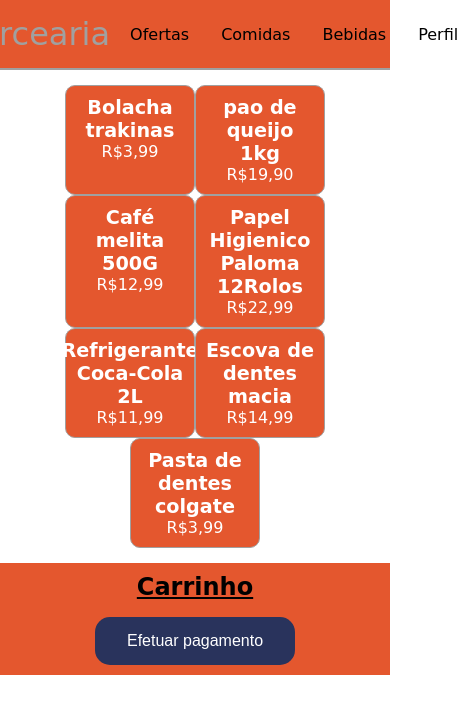
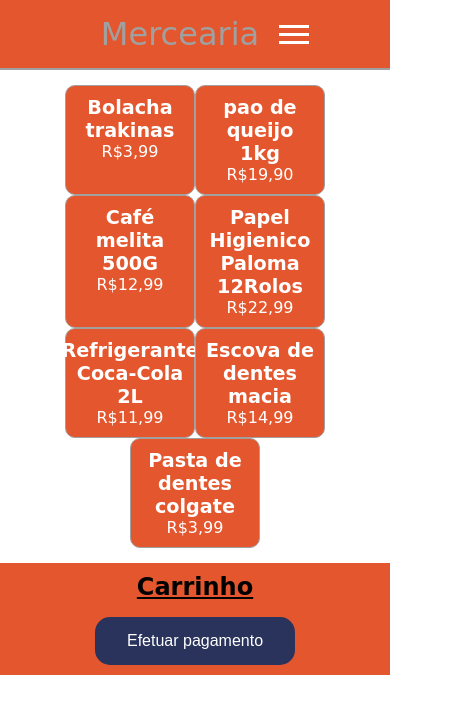
Before and after one commit to DavidEdsonDoNascimento/BakeryCRUD, a website with bundled scripts: page index.html in a window 390 px wide. Shown: the whole page, 458 px wide, since content can reach past the window. Built offline with nearby package versions, Linux system fonts and the light colour scheme; a web font is replaced by a local one.

Commit message:
adjust nav bubble

```diff
--- a/index.html
+++ b/index.html
@@ -17,13 +17,14 @@
 	</head>
 	<body>
 		<div class="header">
-			<nav>
+			<nav class="nav">
 				<a href="#" class="logo">Mercearia</a>
+				<button class="hamburger"></button>
 				<ul class="nav-list">
-					<li class="nav-item"><a href="#">Ofertas</a></li>
-					<li class="nav-item"><a href="#">Comidas</a></li>
-					<li class="nav-item"><a href="#">Bebidas</a></li>
-					<li class="nav-item"><a href="#">Perfil</a></li>
+					<li class="nav-item"><a href="#products">Ofertas</a></li>
+					<li class="nav-item"><a href="#products">Comidas</a></li>
+					<li class="nav-item"><a href="#products">Bebidas</a></li>
+					<li class="nav-item"><a href="#products">Perfil</a></li>
 				</ul>
 			</nav>
 		</div>
--- a/src/css/cart.css
+++ b/src/css/cart.css
@@ -17,6 +17,7 @@
 #cart {
     list-style: none;
     font-size: 1.2rem;
+    line-height: 1.5;
 }
 
 .btn-purchase {
--- a/src/css/main.css
+++ b/src/css/main.css
@@ -15,7 +15,6 @@
 }
 
 nav {
-    max-width: 1280px;
 	height: 70px;
 	display: flex;
 	flex-direction: row;
@@ -29,8 +28,28 @@
 	list-style: none;
 	display: flex;
 	width: 600px;
-    justify-content: space-around;
+	justify-content: space-between;
 	gap: 2rem;
+}
+
+.hamburger {
+	display: none;
+	border: none;
+	background: none;
+	border-top: 3px solid #fff;
+	cursor: pointer;
+}
+
+.hamburger::after,
+.hamburger::before {
+	content: ' ';
+	display: block;
+	width: 30px;
+	height: 3px;
+	background: #fff;
+	margin-top: 5px;
+	position: relative;
+	transition: 0.3s;
 }
 
 .nav-item a {
@@ -46,3 +65,71 @@
 	justify-content: center;
 	padding: 15px;
 }
+
+@media (max-width: 750px) {
+	.hamburger {
+		display: block;
+		z-index: 1;
+	}
+	.nav-list {
+		position: fixed;
+		top: 0;
+		left: 0;
+		width: 100vw;
+		height: 100vh;
+		background: var(--orange-400);
+		clip-path: circle(100px at 90% -15%);
+		transition: 1s ease-out;
+
+		flex-direction: column;
+		justify-content: space-around;
+		align-items: center;
+		gap: 0;
+
+		pointer-events: none;
+	}
+
+	.nav-list a {
+		font-size: 24px;
+		opacity: 0;
+	}
+
+	.nav-list li:nth-child(1) a {
+		transition: 0.5s 0.2s;
+	}
+
+	.nav-list li:nth-child(2) a {
+		transition: 0.5s 0.4s;
+	}
+
+	.nav-list li:nth-child(3) a {
+		transition: 0.5s 0.6s;
+	}
+
+	/* Estilos ativos */
+
+	.nav.active .nav-list {
+		clip-path: circle(1500px at 90% -15%);
+		pointer-events: all;
+	}
+
+	.nav.active .nav-list a {
+		opacity: 1;
+	}
+
+	.nav.active .hamburger {
+		position: fixed;
+		top: 26px;
+		right: 16px;
+		border-top-color: transparent;
+	}
+
+	.nav.active .hamburger::before {
+		transform: rotate(135deg);
+	}
+
+	.nav.active .hamburger::after {
+		transform: rotate(-135deg);
+		top: -7px;
+	}
+}
--- a/src/js/events.js
+++ b/src/js/events.js
@@ -4,12 +4,17 @@
 	document.querySelectorAll('.product-card').forEach(function (item) {
 		item.addEventListener('click', async (e) => {
 			console.log(e);
-            console.log('voi:', cart);
+			console.log('voi:', cart);
 			let productId = e.target.attributes['data-id'].value;
 			console.log(`productId:`, productId);
 			await handleProductSelected(productId, cart);
 		});
 	});
+
+	const hamburger = document.querySelector('.hamburger');
+	const nav = document.querySelector('.nav');
+
+	hamburger.addEventListener('click', () => nav.classList.toggle('active'));
 
 	document
 		.querySelector('.btn-purchase')
```
Lines whose indentation alone changed are shown as unchanged.
